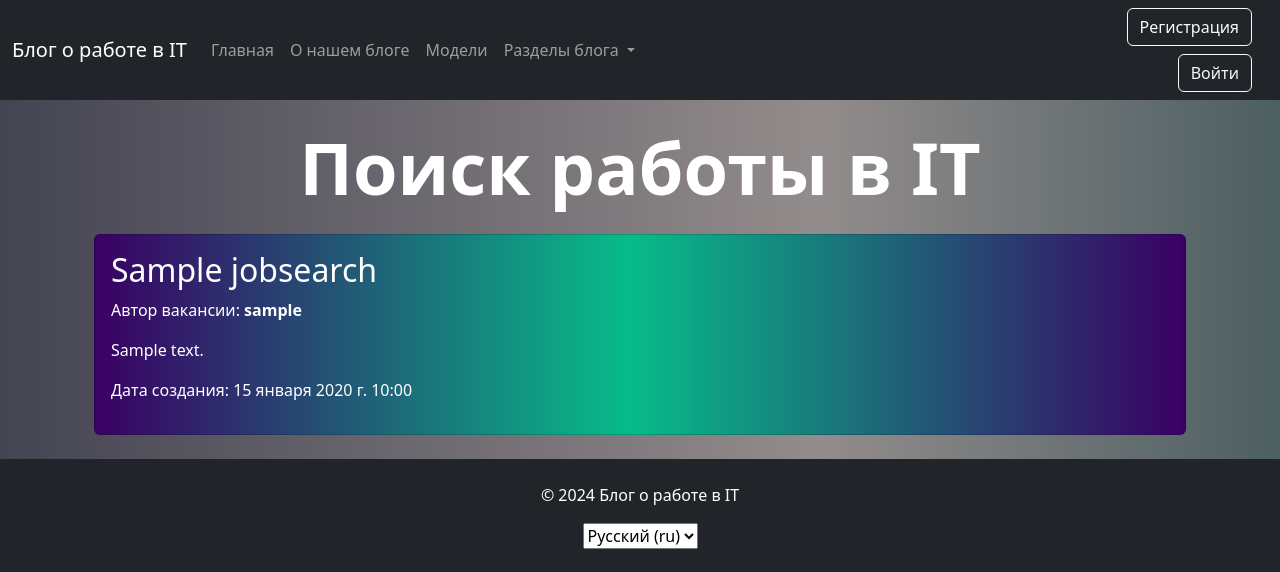
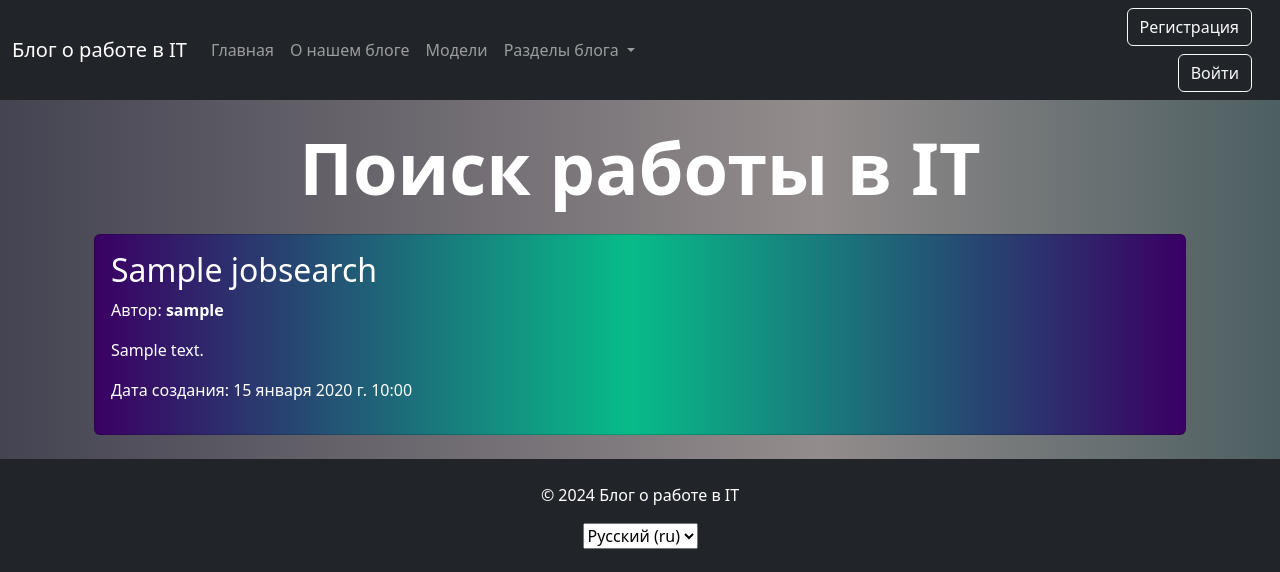
Before and after one commit to TeamUs/django_blog, a Django app: page /job-search/ in a window 1280 px wide. Shown: the top 572 px of the page. Run offline with Django 5.2, Linux system fonts and the light colour scheme; tables that the repository leaves empty hold one stand-in row (values such as "Sample post").

Commit message:
автор вместо автор вакансии

```diff
--- a/templates/job_search_list.html
+++ b/templates/job_search_list.html
@@ -14,7 +14,7 @@
                                  style="background: linear-gradient(90deg, rgba(58,0,100,1) 0%, rgba(7,188,137,1) 49%, rgba(58,0,100,1) 100%);">
                                 <div class="card-body text-white">
                                     <h2>{{ job_search.title }}</h2>
-                                    <p>{% trans "Автор вакансии" %}: <b>{{ job_search.author }}</b></p>
+                                    <p>{% trans "Автор" %}: <b>{{ job_search.author }}</b></p>
                                     <p>{{ job_search.body }}</p>
                                     <p>{% trans "Дата создания" %}: {{ job_search.created_at }}</p>
                                 </div>
```
